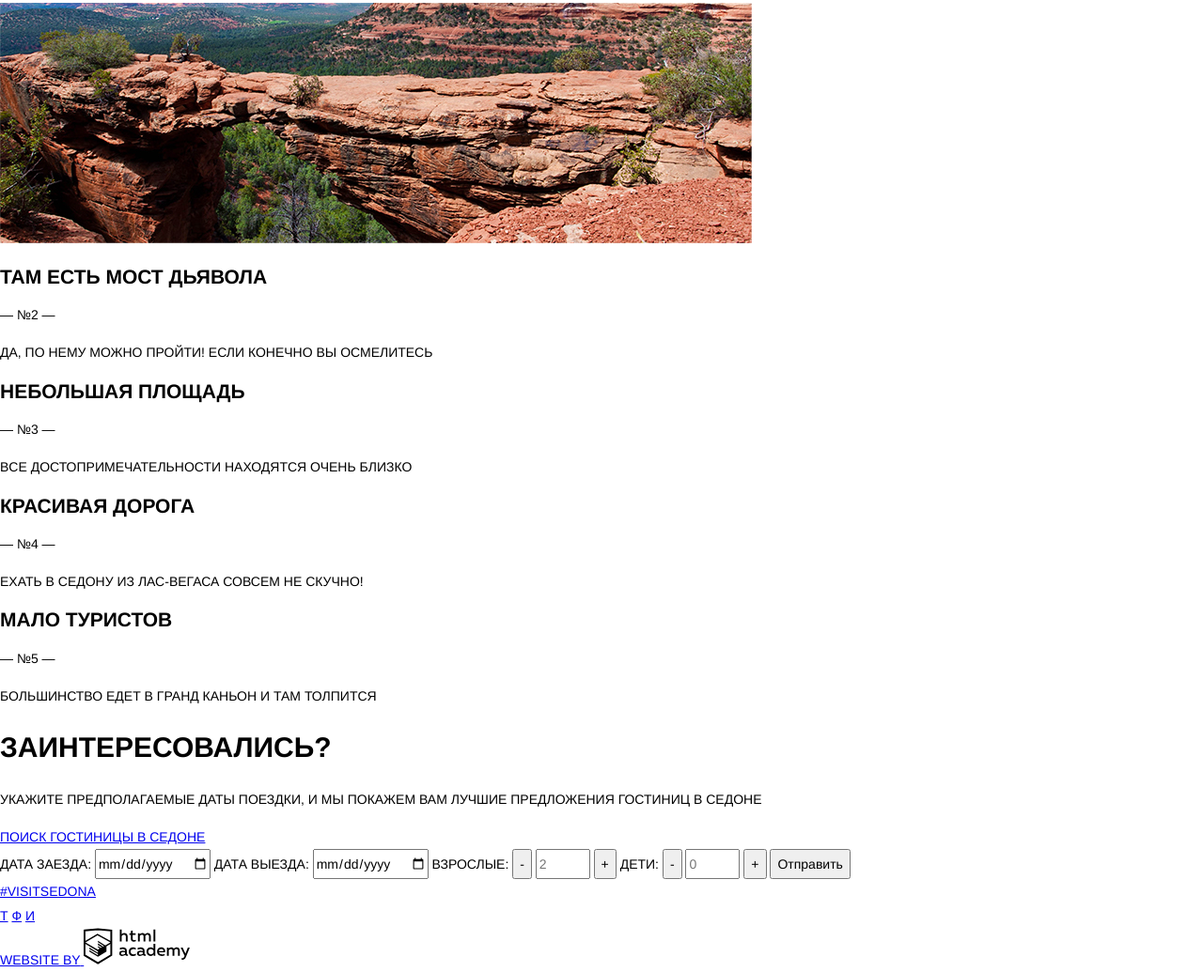
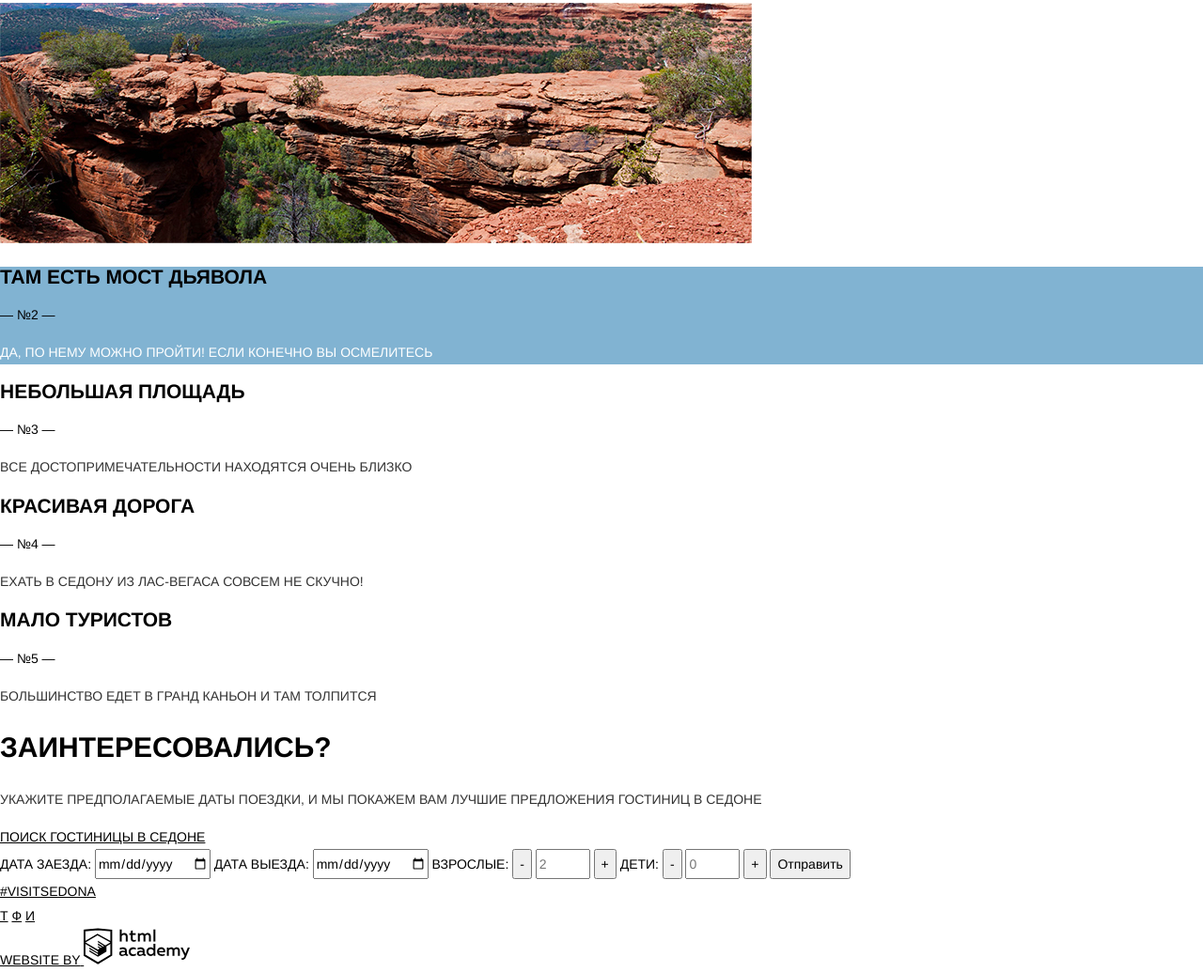
Before and after one commit to alex-ger/5595-sedona, a plain HTML site: page index.html in a window 1280 px wide. Shown: the part 1668-2703 px from the top of the page at 94% size. Drawn offline with Linux system fonts and the light colour scheme.

Commit message:
Добавил небольшие доработки

```diff
--- a/css/style.css
+++ b/css/style.css
@@ -8,7 +8,9 @@ body {
 
   background-color: #ffffff;
 }
-
+a {
+  color: #000000;
+}
 h1,
 h2,
 h3,
@@ -33,3 +35,24 @@ h4 {
   font-size: 21px;
   line-height: 26px;
 }
+p {
+  color: #333333;
+}
+.reasons-blue p {
+  color: #ffffff;
+}
+.reasons-blue {
+  background-color: #81b3d2;
+}
+.footer-copyright .logo-htmlacademy svg {
+  fill: #000000;
+  stroke: #000000;
+}
+.footer-copyright .logo-htmlacademy:hover svg {
+  fill: #81b3d2;
+  stroke: #81b3d2;
+}
+.footer-copyright .logo-htmlacademy:active svg {
+  fill: #bdbbbc;
+  stroke: #bdbbbc;
+}
--- a/index.html
+++ b/index.html
@@ -96,7 +96,7 @@
       <section class="search-hotels">
         <h3>Заинтересовались?</h3>
         <p>Укажите предполагаемые даты поездки, и мы покажем вам лучшие предложения гостиниц в седоне</p>
-        <a class="search-form-title" href="#">
+        <a class="btn btn-search-hotels" href="#">
           Поиск гостиницы в Седоне
         </a>
       </section>
@@ -127,10 +127,10 @@
             <a class="social social-youtube" href="#" target="_blank" title="Ютуб">И</a>
           </div>
           <div class="footer-copyright">
-            <a href="#">
+            <a class="logo-htmlacademy" href="#">
               <span>website by</span>
               <svg xmlns="http://www.w3.org/2000/svg" viewBox="0 0 1099 374" width="113" height="39">
-                <g class="logo-path" stroke="#000">
+                <g class="logo-path">
                   <path fill="none" stroke-width="19" d="M9 25l139-14 138 14v255l-138 82L9 280V25z"></path>
                   <path fill="none" stroke-width="14" d="M11 144l132-77 142 77v8l-137 81-137-81z"></path>
                   <path stroke="none" d="M148 225l20-13-20-13v-13l32 19 10-6-42-25v-15l54 33 11-6-65-40v-14l88 54v57l-88 53-89-53v-15l89 54v-14l-89-53v-13l89 52z"></path>
```
Also changed, not shown: img/htmlacademy-active.png (added), img/htmlacademy-hover.png (added).
